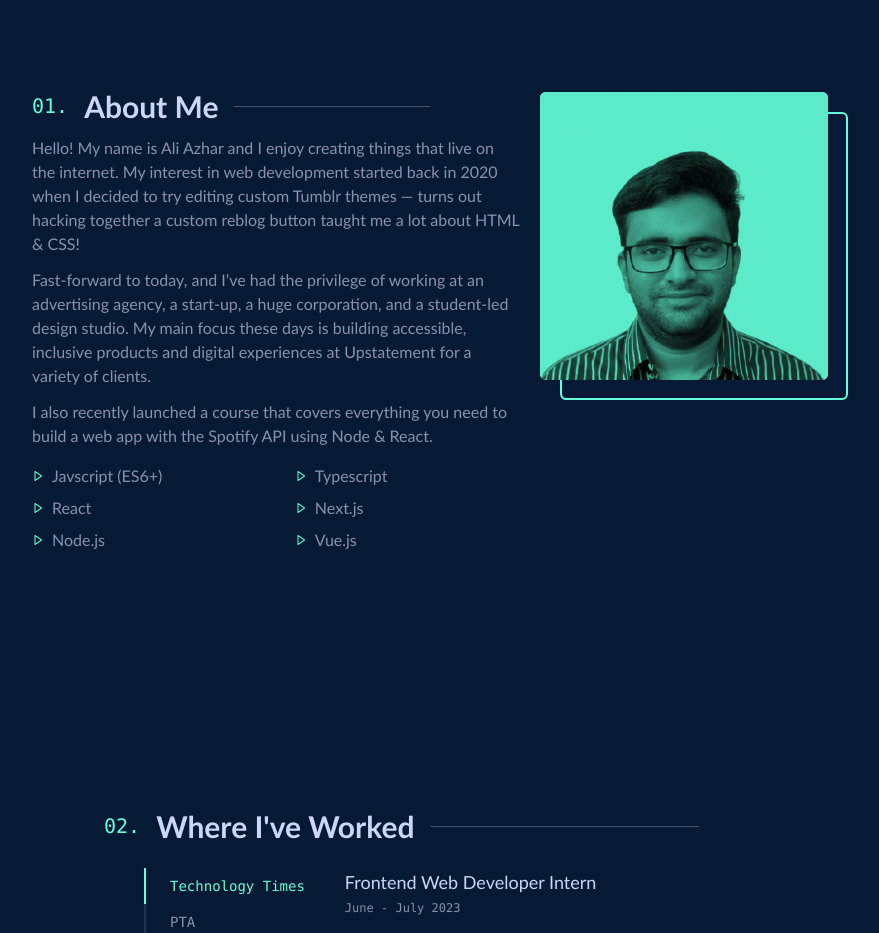
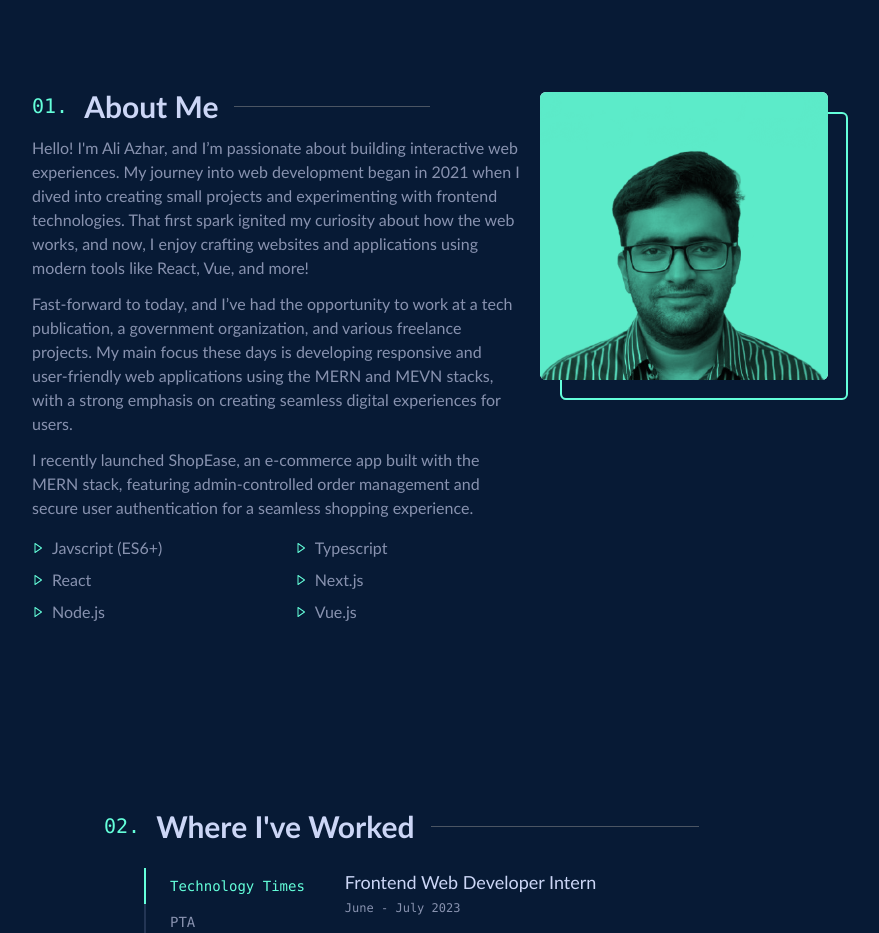
Before and after one commit to Ali-Azhar128/portfolio, a Next.js app: page / in a window 1280 px wide. Shown: the part 840-1773 px from the top of the page, without its empty margins (200-1079 px from the left). Built offline with nearby package versions, Linux system fonts and the light colour scheme.

Commit message:
Fixed minor bugs

```diff
--- a/src/components/Main/AboutMe.tsx
+++ b/src/components/Main/AboutMe.tsx
@@ -18,13 +18,13 @@ const AboutMe = () => {
       <div className='space-y-3 text-[#8892af] flex-1'>
         <Heading num='01.' heading='About Me'/>
         <p className='hidden1 logo'>
-        Hello! My name is Ali Azhar and I enjoy creating things that live on the internet. My interest in web development started back in 2020 when I decided to try editing custom Tumblr themes — turns out hacking together a custom reblog button taught me a lot about HTML & CSS!
+        Hello! I'm Ali Azhar, and I’m passionate about building interactive web experiences. My journey into web development began in 2021 when I dived into creating small projects and experimenting with frontend technologies. That first spark ignited my curiosity about how the web works, and now, I enjoy crafting websites and applications using modern tools like React, Vue, and more!
         </p>
         <p className='hidden1 logo'>
-        Fast-forward to today, and I’ve had the privilege of working at an advertising agency, a start-up, a huge corporation, and a student-led design studio. My main focus these days is building accessible, inclusive products and digital experiences at Upstatement for a variety of clients.
+        Fast-forward to today, and I’ve had the opportunity to work at a tech publication, a government organization, and various freelance projects. My main focus these days is developing responsive and user-friendly web applications using the MERN and MEVN stacks, with a strong emphasis on creating seamless digital experiences for users.
         </p>
         <p className='hidden1 logo'>
-        I also recently launched a course that covers everything you need to build a web app with the Spotify API using Node & React.
+        I recently launched ShopEase, an e-commerce app built with the MERN stack, featuring admin-controlled order management and secure user authentication for a seamless shopping experience.
         </p>
         <div className='hidden1 logo flex leading-loose mt-5'>
           <ul className="list-disc">
```
